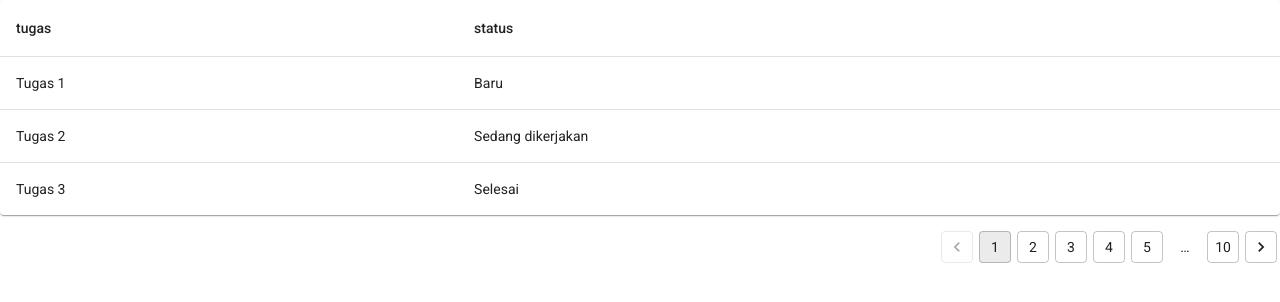
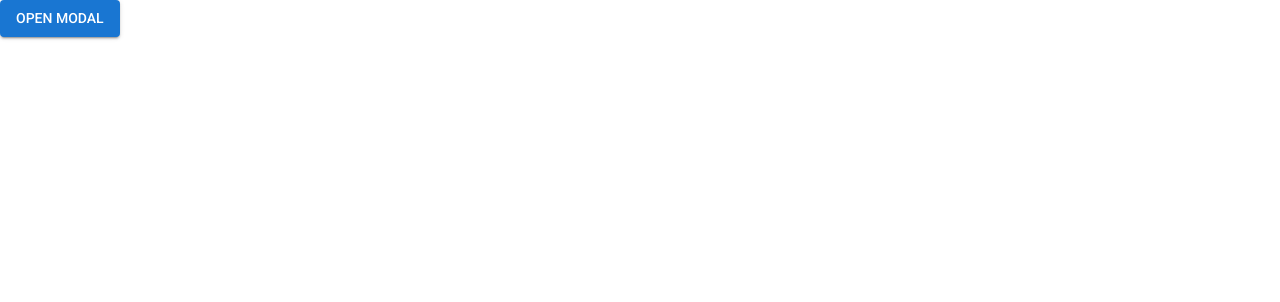
Before and after one commit to umem1125/Project-Management-Frontend, a React (Vite) app: page / in a window 1280 px wide. Shown: the top 302 px of the page. Built offline with nearby package versions, Linux system fonts and the light colour scheme.

Commit message:
create modal

```diff
--- a/src/App.jsx
+++ b/src/App.jsx
@@ -8,8 +8,7 @@ import {
 import { Link } from 'react-router';
 import { createBrowserRouter, RouterProvider } from 'react-router';
 
-import Table from './components/ui/Table';
-import Pagination from './components/ui/Pagination';
+import Dashboard from './pages/Dashboard';
 
 const theme = createTheme({
   typography: {
@@ -20,45 +19,7 @@ const theme = createTheme({
 const router = createBrowserRouter([
   {
     path: '/',
-    element: (
-      <Box>
-        <Table
-          columns={[
-            {
-              id: 'tugas',
-              label: 'tugas',
-            },
-            {
-              id: 'status',
-              label: 'status',
-            },
-          ]}
-          data={[
-            {
-              id: 1,
-              tugas: 'Tugas 1',
-              status: 'Baru',
-            },
-            {
-              id: 2,
-              tugas: 'Tugas 2',
-              status: 'Sedang dikerjakan',
-            },
-            {
-              id: 1,
-              tugas: 'Tugas 3',
-              status: 'Selesai',
-            },
-          ]}
-        />
-        <Pagination
-          count={10}
-          onChange={(_, page) => {
-            console.log('page', page);
-          }}
-        />
-      </Box>
-    ),
+    element: <Dashboard />,
   },
   {
     path: '/login',
--- /dev/null
+++ b/src/components/ui/Modal/Modal.jsx
@@ -0,0 +1,59 @@
+import { Close } from '@mui/icons-material';
+import {
+  Modal as BaseModal,
+  Box,
+  IconButton,
+  Stack,
+  Typography,
+} from '@mui/material';
+
+const Modal = ({ title, open, handleClose, sx, children, ...props }) => {
+  return (
+    <BaseModal {...props} open={open} onClose={handleClose}>
+      <Box
+        sx={{
+          borderRadius: 1,
+          position: 'absolute',
+          top: '20%',
+          left: '37%',
+          transform: 'translate(-50% -50%)',
+          maxWidth: 1200,
+          maxHeight: 800,
+          bgcolor: 'background.paper',
+          boxShadow: 24,
+          ...sx,
+        }}
+      >
+        <Stack
+          direction={'row'}
+          justifyContent={'space-between'}
+          alignItems={'center'}
+          spacing={2}
+          sx={{
+            p: 2,
+            borderTopLeftRadius: 4,
+            borderTopRightRadius: 4,
+            borderBottom: '1px solid #e0e0e0',
+          }}
+        >
+          <Typography variant="h6" component={'h2'}>
+            {title}
+          </Typography>
+          <IconButton type="button" onClick={handleClose}>
+            <Close />
+          </IconButton>
+        </Stack>
+        <Box
+          sx={{
+            maxWidth: 600,
+            overflowY: 'auto',
+          }}
+        >
+          {children}
+        </Box>
+      </Box>
+    </BaseModal>
+  );
+};
+
+export default Modal;
--- /dev/null
+++ b/src/components/ui/Modal/index.js
@@ -0,0 +1,3 @@
+import Modal from './Modal.jsx';
+
+export default Modal;
--- /dev/null
+++ b/src/pages/Dashboard/Dashboard.jsx
@@ -0,0 +1,31 @@
+import { Box, Button } from '@mui/material';
+import { useState } from 'react';
+
+import Modal from '../../components/ui/Modal';
+
+const Dashboard = () => {
+  const [openModal, setOpenModal] = useState();
+
+  const handleClose = () => setOpenModal(false);
+  const handleOpenModal = () => setOpenModal(true);
+
+  return (
+    <Box>
+      <Button type="button" variant="contained" onClick={handleOpenModal}>
+        Open Modal
+      </Button>
+      <Modal open={openModal} handleClose={handleClose} title={'Modal Title'}>
+        <Box
+          sx={{
+            padding: 2,
+            width: 500,
+          }}
+        >
+          Modal Field
+        </Box>
+      </Modal>
+    </Box>
+  );
+};
+
+export default Dashboard;
--- /dev/null
+++ b/src/pages/Dashboard/index.js
@@ -0,0 +1,3 @@
+import Dashboard from './Dashboard';
+
+export default Dashboard;
```
